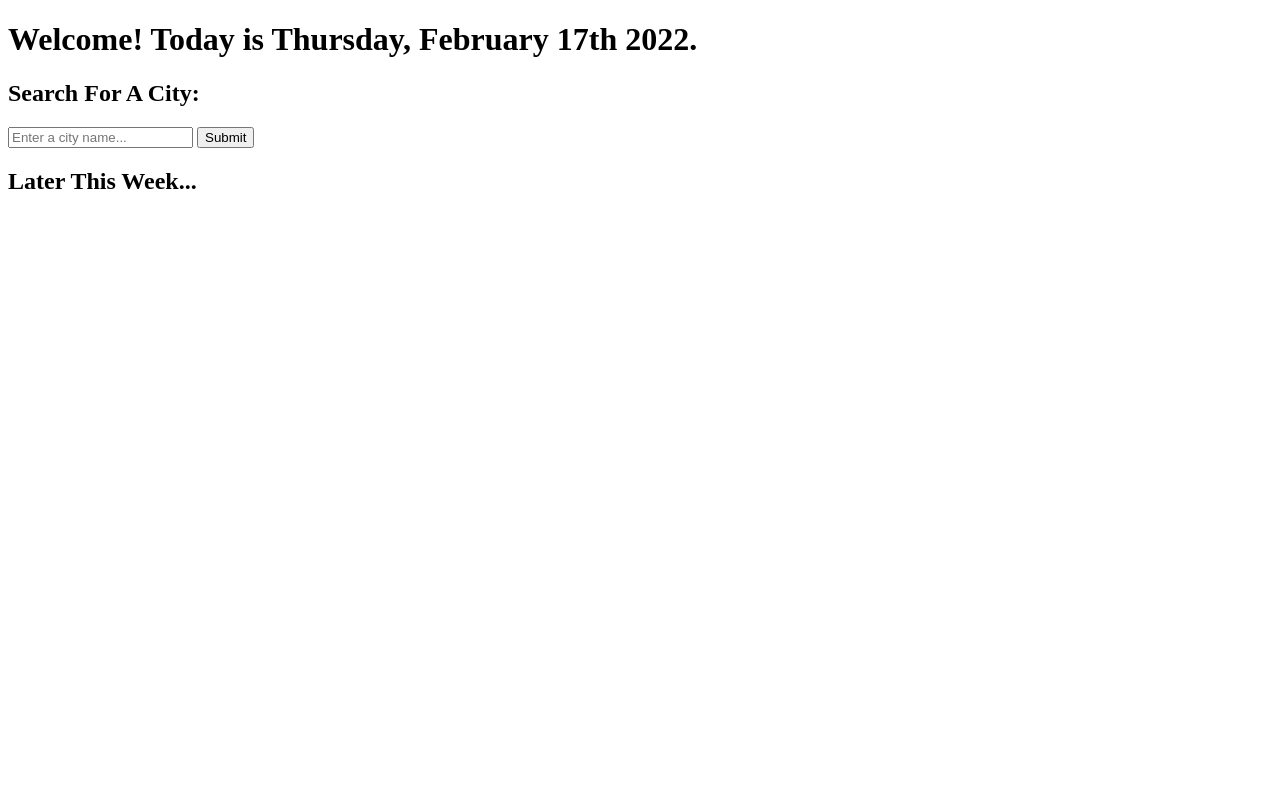
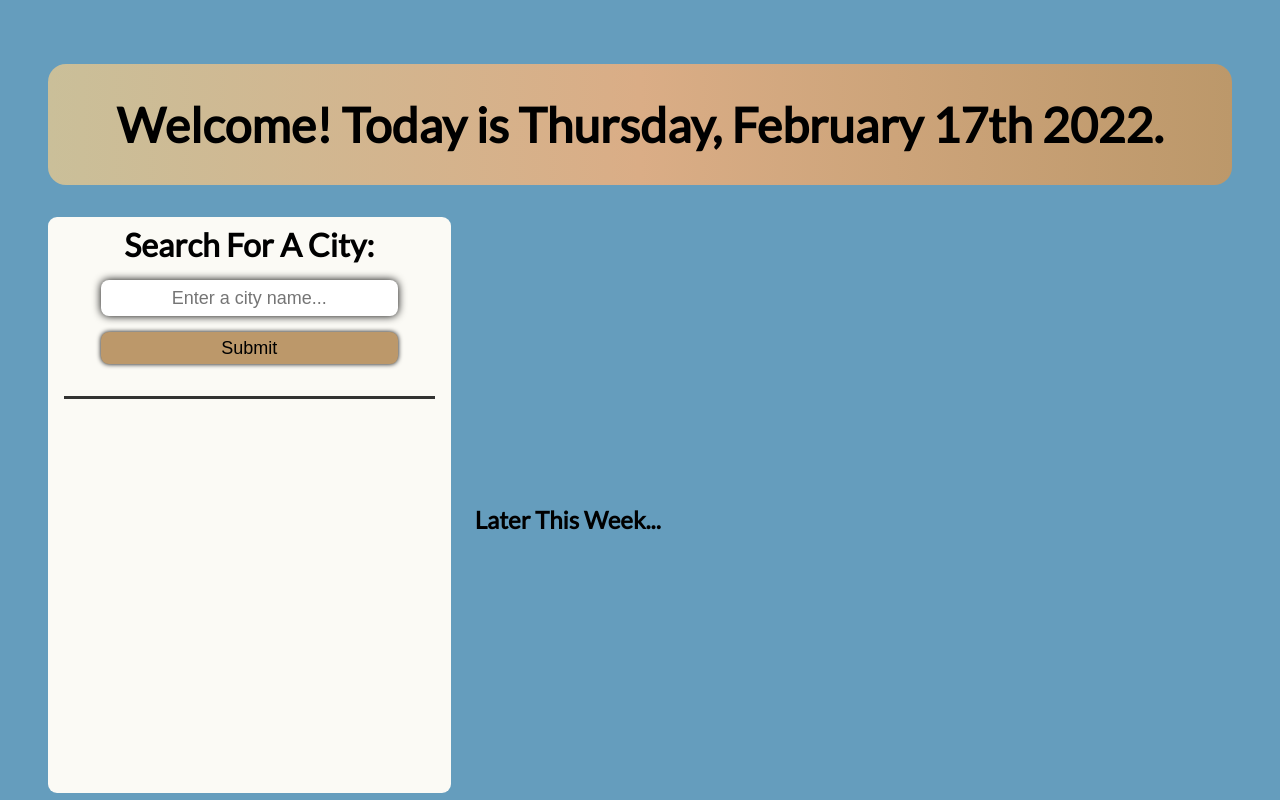
Before and after one commit to JaxonAdams/weather-forecast, a plain HTML site: page index.html in a window 1280 px wide. Drawn offline with nearby package versions, Linux system fonts and the light colour scheme.

Commit message:
halfway through stylesheet

```diff
--- a/assets/css/style.css
+++ b/assets/css/style.css
@@ -0,0 +1,119 @@
+:root {
+    --main-bg-color: #659dbd;
+    --gradient-one: #bc986a;
+    --gradient-two: #daad86;
+    --gradient-three: #cabf99;
+    --section-bg-color: #fbfaf5;
+    --primary-txt: #323231;
+}
+
+* {
+    margin: 0;
+    padding: 0;
+    border: 0;
+}
+
+body {
+    background-color: var(--main-bg-color);
+    font-family: 'Lato', sans-serif;
+    font-weight: 400;
+    overflow: hidden;
+}
+
+header {
+    margin-top: 2rem;
+    padding: 2rem 3rem;
+    text-align: center;
+    display: flex;
+}
+
+header h1 {
+    box-sizing: border-box;
+    width: 100%;
+    padding: 2rem 0;
+    background: linear-gradient(to left, var(--gradient-one), var(--gradient-two), var(--gradient-three));
+    border-radius: 18px;
+}
+
+h1, h2, h3 {
+    font-family: 'Lato', sans-serif;
+    font-weight: bold;
+}
+
+h1 {
+    font-size: 3rem;
+}
+
+.container {
+    display: flex;
+}
+
+.btn {
+    width: 80%;
+    height: 2rem;
+    border-radius: 8px;
+    box-shadow: 0 0 5px black;
+    cursor: pointer;
+    margin-top: 1.5rem;
+}
+
+.btn:hover {
+    box-shadow: 0 0 3px black;
+}
+
+aside {
+    flex: 33%;
+    margin: 0 1.5rem 0 3rem;
+    background-color: var(--section-bg-color);
+    padding: .5rem 1rem;
+    height: 70vh;
+    border-radius: 9px;
+}
+
+aside h2 {
+    text-align: center;
+    font-size: 2rem;
+}
+
+#searchbar {
+    width: 80%;
+    height: 2.25rem;
+    border-radius: 8px;
+    box-shadow: 0 0 8px black;
+    text-align: center;
+    margin: 1rem 0;
+}
+
+.submit-btn {
+    background-color: var(--gradient-one);
+    margin-top: .7rem;
+}
+
+#searchbar, .submit-btn {
+    display: block;
+    margin-left: auto;
+    margin-right: auto;
+    font-size: 18px;
+}
+
+#city-form {
+    border-bottom: 3px solid var(--primary-txt);
+    padding-bottom: 2rem;
+}
+
+main {
+    flex: 66%;
+    margin-right: 4rem;
+}
+
+.main-container {
+    flex-direction: column;
+}
+
+.main-section-1 {
+    flex: 50%;
+}
+
+.main-section-2 {
+    flex: 50%;
+}
--- a/index.html
+++ b/index.html
@@ -4,6 +4,9 @@
     <meta charset="UTF-8">
     <meta http-equiv="X-UA-Compatible" content="IE=edge">
     <meta name="viewport" content="width=device-width, initial-scale=1.0">
+    <link rel="preconnect" href="https://fonts.googleapis.com">
+    <link rel="preconnect" href="https://fonts.gstatic.com" crossorigin>
+    <link href="https://fonts.googleapis.com/css2?family=Lato:wght@300;400&display=swap" rel="stylesheet">
     <link rel="stylesheet" href="./assets/css/style.css">
     <title>Weather Dashboard</title>
 </head>
@@ -12,32 +15,54 @@
         <h1 id="welcome"></h1>
     </header>
 
+    <div class="container">
         <aside id="search-area">
             <form id="city-form">
                 <h2>Search For A City:</h2>
                 <input name="searchbar" id="searchbar" placeholder="Enter a city name..."></input>
-            <input type="submit" value="Submit">
+                <input type="submit" value="Submit" class="btn submit-btn">
             </form>
             <div id="search-history"></div>
         </aside>
 
-    <main>
-        <div id="current-weather">
+        <main class="container main-container">
+            <div id="current-weather" class="main-section-1">
                 <h2 id="city-searched"></h2>
                 <p id="temp"></p>
                 <p id="wind"></p>
                 <p id="humidity"></p>
                 <p id="uv-index"></p>
             </div>
-        <div id="forecast">
+            <div id="forecast" class="main-section-2">
                 <h2>Later This Week...</h2>
-            <div class="card" id="day-one"></div>
-            <div class="card" id="day-two"></div>
-            <div class="card" id="day-three"></div>
-            <div class="card" id="day-four"></div>
-            <div class="card" id="day-five"></div>
+                <div class="card" id="day-one">
+                    <p id="temp-one"></p>
+                    <p id="wind-one"></p>
+                    <p id="humidity-one"></p>
+                </div>
+                <div class="card" id="day-two">
+                    <p id="temp-two"></p>
+                    <p id="wind-two"></p>
+                    <p id="humidity-two"></p>
+                </div>
+                <div class="card" id="day-three">
+                    <p id="temp-three"></p>
+                    <p id="wind-three"></p>
+                    <p id="humidity-three"></p>
+                </div>
+                <div class="card" id="day-four">
+                    <p id="temp-four"></p>
+                    <p id="wind-four"></p>
+                    <p id="humidity-four"></p>
+                </div>
+                <div class="card" id="day-five">
+                    <p id="temp-five"></p>
+                    <p id="wind-five"></p>
+                    <p id="humidity-five"></p>
+                </div>
             </div>
         </main>
+    </div>
 
     <script src="https://cdnjs.cloudflare.com/ajax/libs/moment.js/2.29.1/moment.min.js" referrerpolicy="no-referrer"></script>
     <script src="./assets/js/script.js"></script>
```
Lines whose indentation alone changed are shown as unchanged.
